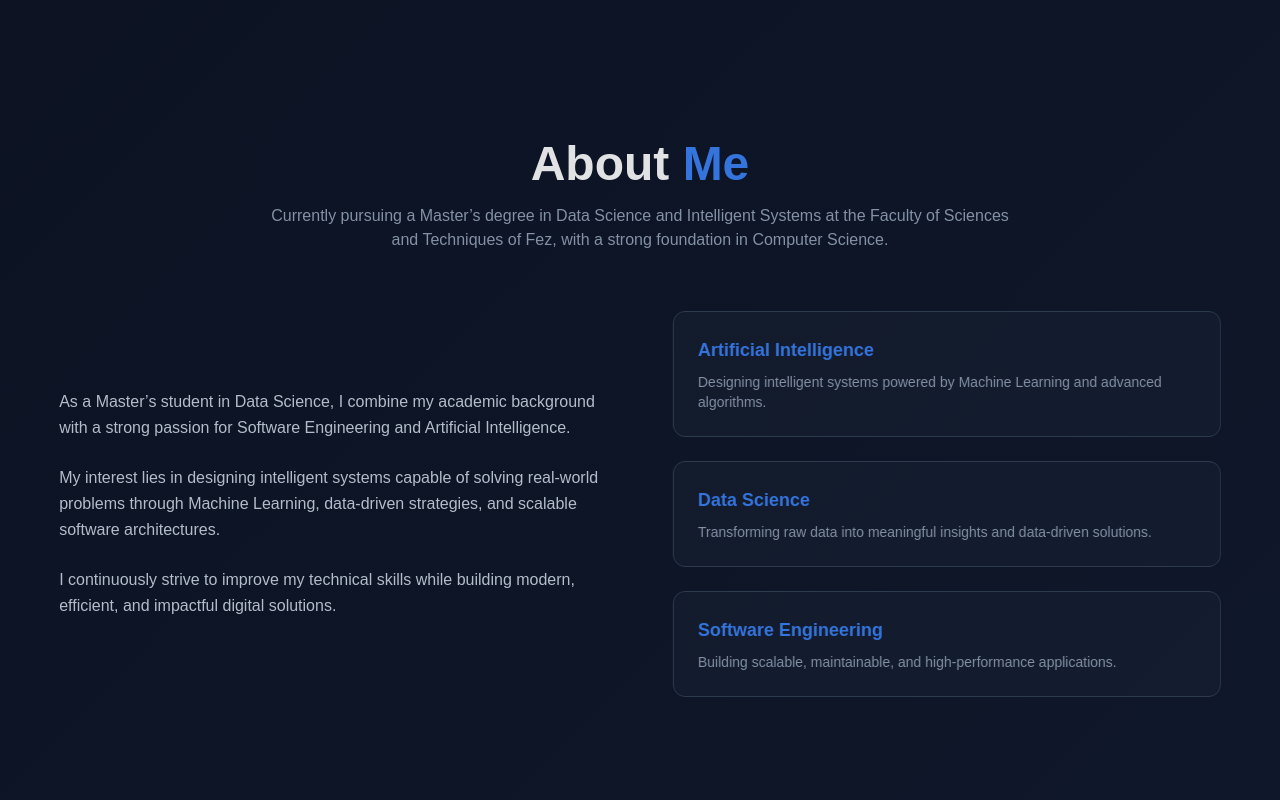
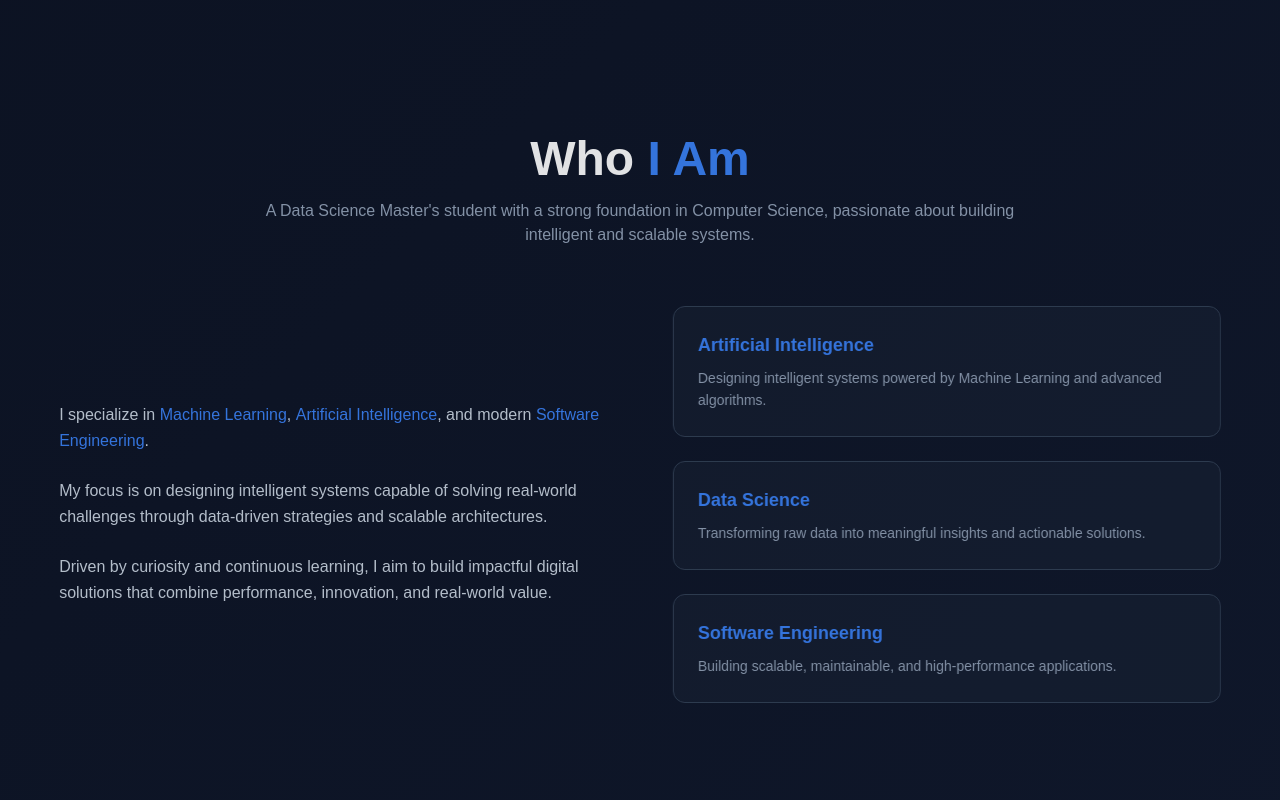
Before and after one commit to Elghbali01/portfolio, a Next.js app: page / in a window 1280 px wide. Shown: the part 880-1680 px from the top of the page. Built offline with nearby package versions, Linux system fonts and the light colour scheme.

Commit message:
Add desgin

```diff
--- a/components/Navbar.tsx
+++ b/components/Navbar.tsx
@@ -62,9 +62,12 @@ export default function Navbar() {
             <button
               key={item}
               onClick={() => handleScrollTo(item)}
-              className="capitalize hover:text-white transition"
+              className="relative capitalize transition-colors duration-300 hover:text-[#3B82F6] group"
             >
               {item}
+
+              {/* UNDERLINE */}
+              <span className="absolute left-0 -bottom-1 w-0 h-[2px] bg-[#3B82F6] transition-all duration-300 group-hover:w-full" />
             </button>
           ))}
         </div>
@@ -85,8 +88,21 @@ export default function Navbar() {
           </button>
         </div>
 
-        {/* MOBILE MENU BUTTON */}
-        <div className="md:hidden flex items-center gap-4">
+        {/* MOBILE RIGHT SIDE */}
+        <div className="md:hidden flex items-center gap-3">
+          {/* THEME ICON MOBILE */}
+          <button
+            onClick={toggleTheme}
+            className="w-10 h-10 flex items-center justify-center rounded-full border border-[#334155] hover:border-[#3B82F6] transition"
+          >
+            {darkMode ? (
+              <Sun size={18} className="text-yellow-400" />
+            ) : (
+              <Moon size={18} className="text-blue-400" />
+            )}
+          </button>
+
+          {/* MENU BUTTON */}
           <button
             onClick={() => setMenuOpen(!menuOpen)}
             className="w-10 h-10 flex items-center justify-center rounded-md border border-[#334155]"
@@ -103,6 +119,7 @@ export default function Navbar() {
             initial={{ opacity: 0, y: -20 }}
             animate={{ opacity: 1, y: 0 }}
             exit={{ opacity: 0, y: -20 }}
+            transition={{ duration: 0.3 }}
             className="md:hidden bg-[#0B1120] border-t border-[#1E293B]"
           >
             <div className="flex flex-col items-center gap-6 py-6 text-[#94A3B8]">
@@ -110,20 +127,12 @@ export default function Navbar() {
                 <button
                   key={item}
                   onClick={() => handleScrollTo(item)}
-                  className="capitalize hover:text-white transition text-lg"
+                  className="relative capitalize transition-colors duration-300 hover:text-[#3B82F6] text-lg group"
                 >
                   {item}
+                  <span className="absolute left-0 -bottom-1 w-0 h-[2px] bg-[#3B82F6] transition-all duration-300 group-hover:w-full" />
                 </button>
               ))}
-
-              {/* THEME BUTTON MOBILE */}
-              <button
-                onClick={toggleTheme}
-                className="mt-4 flex items-center gap-2 border border-[#334155] px-4 py-2 rounded-md"
-              >
-                {darkMode ? <Sun size={16} /> : <Moon size={16} />}
-                Toggle Theme
-              </button>
             </div>
           </motion.div>
         )}
--- a/sections/About.tsx
+++ b/sections/About.tsx
@@ -18,13 +18,12 @@ export default function About() {
           className="text-center mb-16"
         >
           <h2 className="text-3xl md:text-5xl font-bold">
-            About <span className="text-[#3B82F6]">Me</span>
+            Who <span className="text-[#3B82F6]">I Am</span>
           </h2>
 
           <p className="text-[#94A3B8] mt-4 max-w-3xl mx-auto">
-            Currently pursuing a Master’s degree in Data Science and Intelligent
-            Systems at the Faculty of Sciences and Techniques of Fez, with a
-            strong foundation in Computer Science.
+            A Data Science Master's student with a strong foundation in Computer
+            Science, passionate about building intelligent and scalable systems.
           </p>
         </motion.div>
 
@@ -39,20 +38,31 @@ export default function About() {
             className="space-y-6 text-[#CBD5E1] leading-relaxed"
           >
             <p>
-              As a Master’s student in Data Science, I combine my academic
-              background with a strong passion for Software Engineering and
-              Artificial Intelligence.
+              I specialize in{" "}
+              <span className="text-[#3B82F6] font-medium">
+                Machine Learning
+              </span>
+              ,{" "}
+              <span className="text-[#3B82F6] font-medium">
+                Artificial Intelligence
+              </span>
+              , and modern{" "}
+              <span className="text-[#3B82F6] font-medium">
+                Software Engineering
+              </span>
+              .
             </p>
 
             <p>
-              My interest lies in designing intelligent systems capable of
-              solving real-world problems through Machine Learning, data-driven
-              strategies, and scalable software architectures.
+              My focus is on designing intelligent systems capable of solving
+              real-world challenges through data-driven strategies and scalable
+              architectures.
             </p>
 
             <p>
-              I continuously strive to improve my technical skills while
-              building modern, efficient, and impactful digital solutions.
+              Driven by curiosity and continuous learning, I aim to build
+              impactful digital solutions that combine performance, innovation,
+              and real-world value.
             </p>
           </motion.div>
 
@@ -71,7 +81,7 @@ export default function About() {
               },
               {
                 title: "Data Science",
-                desc: "Transforming raw data into meaningful insights and data-driven solutions.",
+                desc: "Transforming raw data into meaningful insights and actionable solutions.",
               },
               {
                 title: "Software Engineering",
@@ -80,12 +90,16 @@ export default function About() {
             ].map((item, index) => (
               <div
                 key={index}
-                className="bg-[#1E293B]/40 backdrop-blur-md border border-[#334155] p-6 rounded-xl hover:border-[#3B82F6] transition"
+                className="bg-[#1E293B]/40 backdrop-blur-md border border-[#334155] p-6 rounded-xl
+                           hover:border-[#3B82F6] hover:shadow-lg hover:shadow-blue-500/10
+                           transition-all duration-300"
               >
                 <h3 className="text-lg font-semibold text-[#3B82F6] mb-2">
                   {item.title}
                 </h3>
-                <p className="text-sm text-[#94A3B8]">{item.desc}</p>
+                <p className="text-sm text-[#94A3B8] leading-relaxed">
+                  {item.desc}
+                </p>
               </div>
             ))}
           </motion.div>
```
